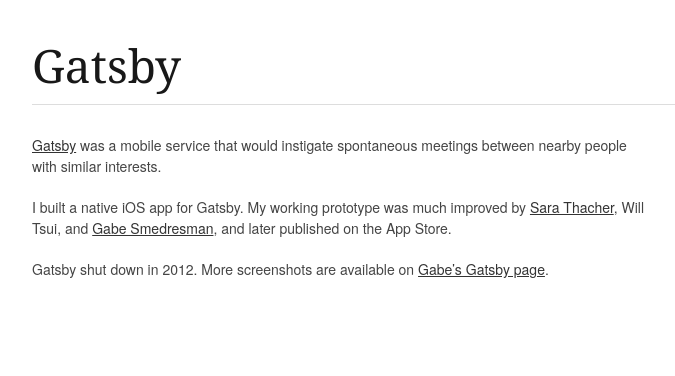
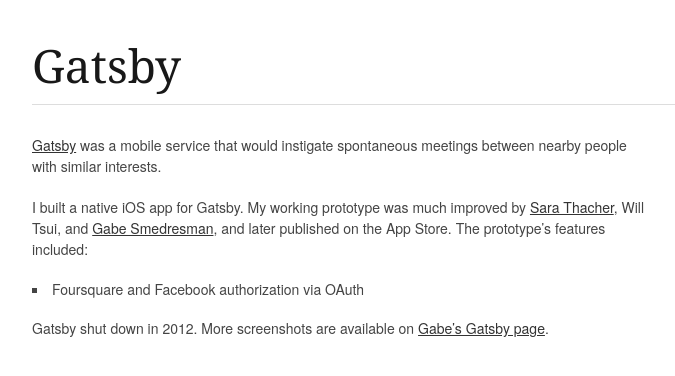
Before and after one commit to brow/rebeccabutler.org, a Jekyll site: the page built from _posts/2011-04-01-gatsby.md, in a window 1280 px wide. Shown: the top 376 px of the page, without its empty margins (138-813 px from the left). Built offline with Jekyll 4.4.1, drawn with Linux system fonts in a browser that asks for light colours; Markdown is read by kramdown in place of the engine named in the settings.

Commit message:
Gatsby features

```diff
--- a/_posts/2011-04-01-gatsby.md
+++ b/_posts/2011-04-01-gatsby.md
@@ -10,7 +10,9 @@
 
 I built a native iOS app for Gatsby. My working prototype was much improved by
 [Sara Thacher], Will Tsui, and [Gabe Smedresman], and later published on the App
-Store.
+Store. The prototype's features included:
+
+* Foursquare and Facebook authorization via OAuth
 
 Gatsby shut down in 2012. More screenshots are available on [Gabe's Gatsby page].
 
```
